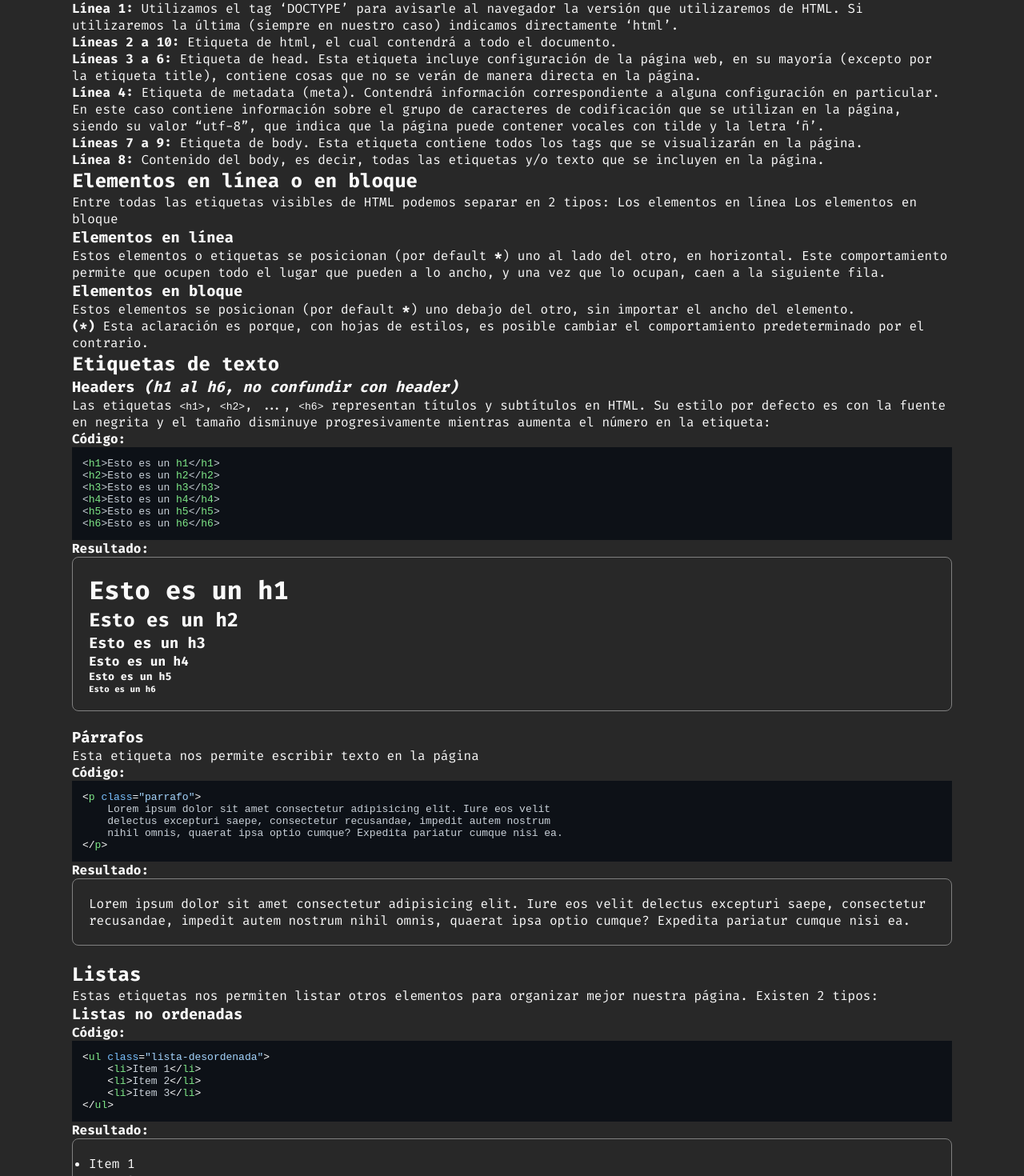
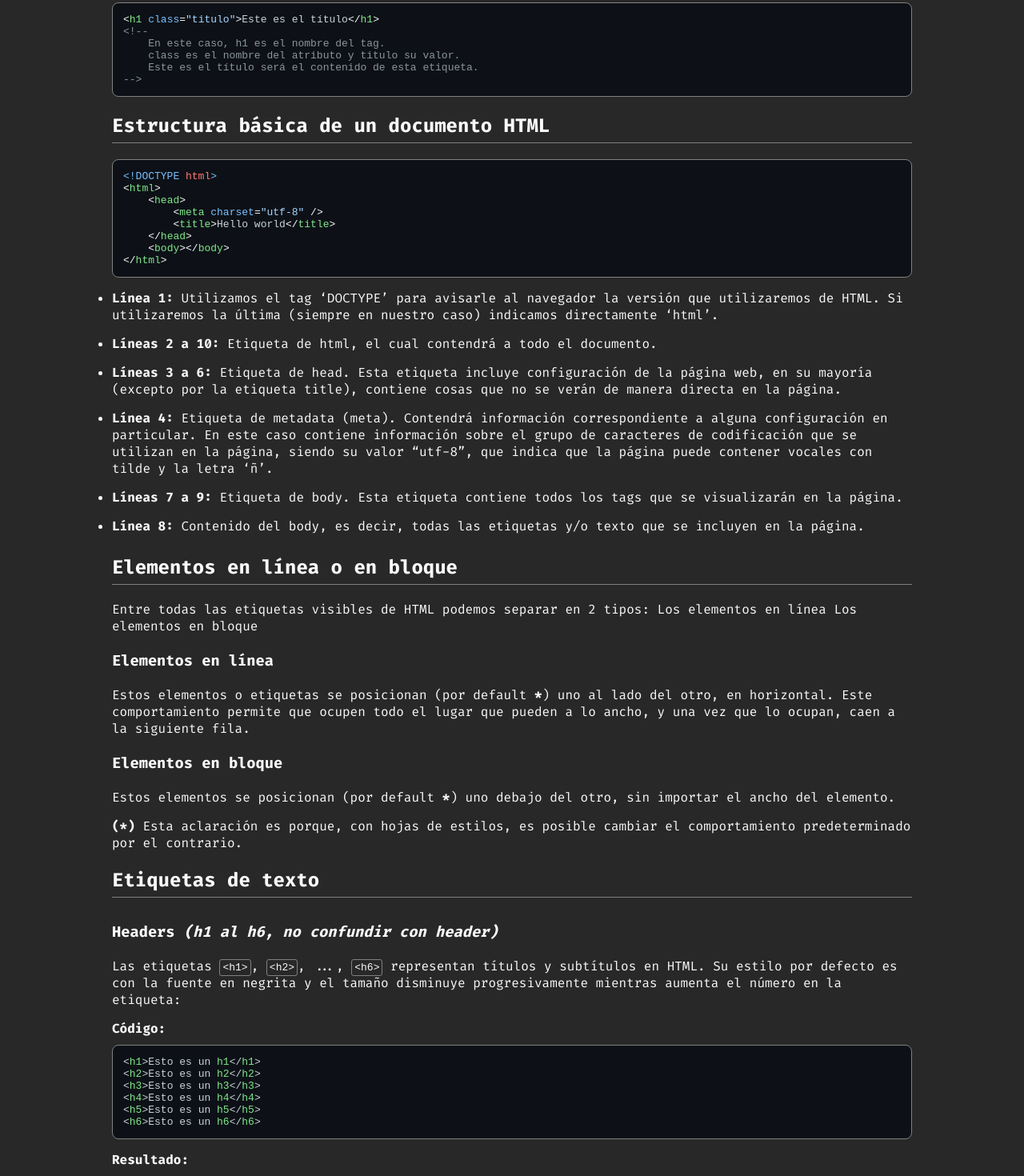
Before and after one commit to nachovigilante/cheatsheets, a Next.js app: page /cheatsheet/html-css in a window 1280 px wide. Shown: the part 748-2218 px from the top of the page at 80% size. Built offline with nearby package versions, Linux system fonts and the light colour scheme.

Commit message:
feat(cheatsheets): Changed cheatsheet page style

```diff
--- a/pages/cheatsheet/[slug].tsx
+++ b/pages/cheatsheet/[slug].tsx
@@ -32,7 +32,7 @@ const CheatsheetPage = ({
                 <title>{title}</title>
             </Head>
             {/* <img src={image} alt={title} /> */}
-            <h1 style={{ margin: "auto", width: "fit-content" }}>{title}</h1>
+            <h1 style={{ margin: "40px auto 10px", width: "fit-content" }}>{title}</h1>
             <div
                 className="cheatsheet"
                 dangerouslySetInnerHTML={{ __html: marked(content) }}
--- a/styles/cheatsheet.scss
+++ b/styles/cheatsheet.scss
@@ -1,11 +1,63 @@
 .cheatsheet {
     margin: auto;
     max-width: 1100px;
+    padding: 0 50px 30px;
 
-    .result {
+    h2,
+    h3,
+    h4,
+    h5,
+    h6 {
+        padding: 10px 0 5px;
+    }
+
+    h2 {
+        border-bottom: 1px solid grey;
+        margin-bottom: 20px;
+    }
+
+    ul {
+        li {
+            margin: 15px 0px;
+        }
+    }
+
+    p {
+        margin: 15px 0px 10px;
+    }
+
+    .result,
+    code {
         padding: 20px;
         border: 1px solid grey;
         border-radius: 8px;
         margin-bottom: 20px;
+
+        h2 {
+            border: none;
+            margin: initial;
+        }
+
+        ul li {
+            margin: initial;
+        }
+
+        p {
+            margin: initial;
+        }
+    }
+
+    .result {
+        font-family: initial;
+    }
+
+    code {
+        padding: 2px 3px;
+        border-radius: 3px;
+    }
+
+    .hljs {
+        border-radius: 8px;
+        margin: 10px 0px;
     }
 }
```
Also changed, not shown: cheatsheets/html-css.md (+6 -6 lines).
